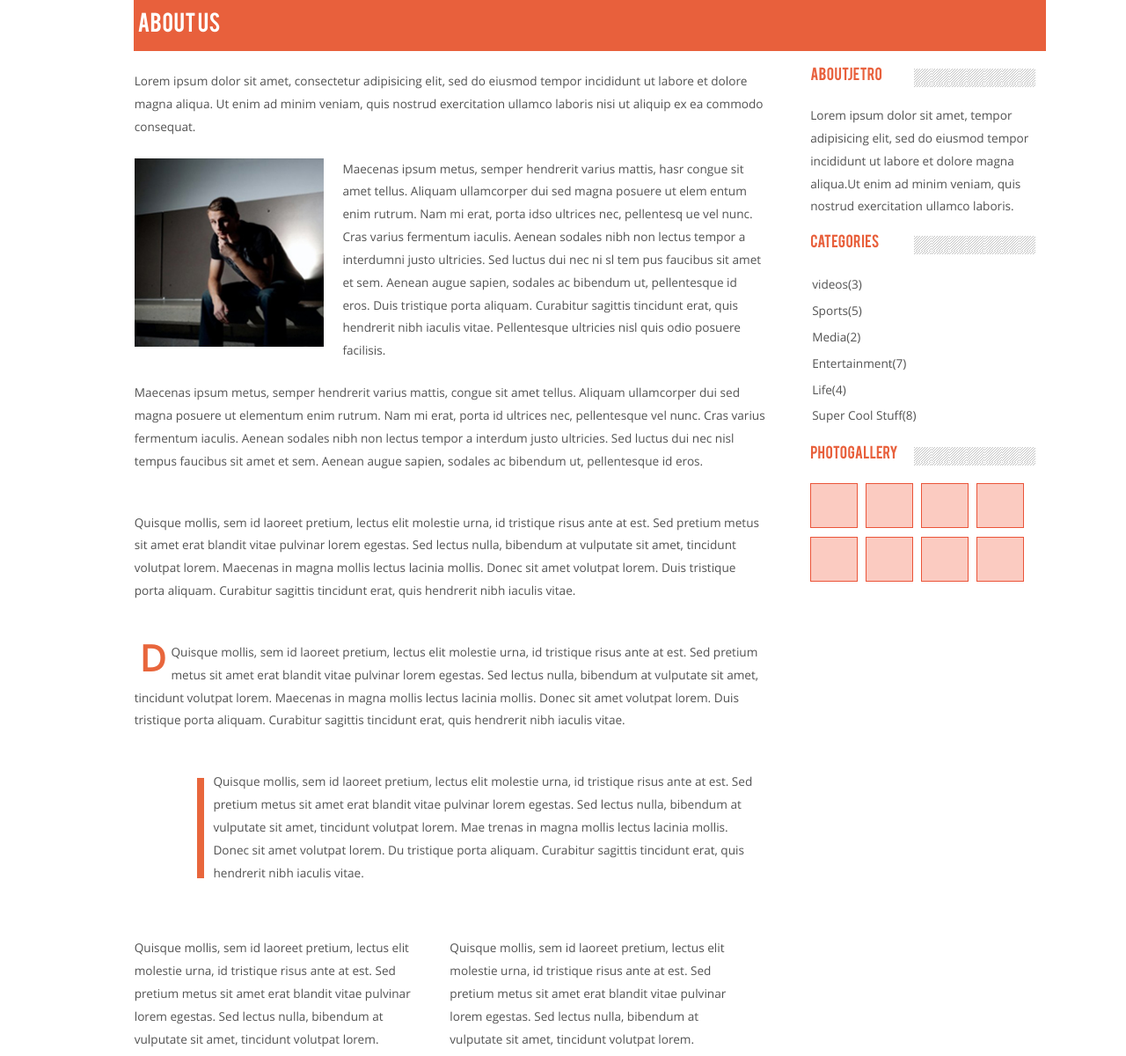
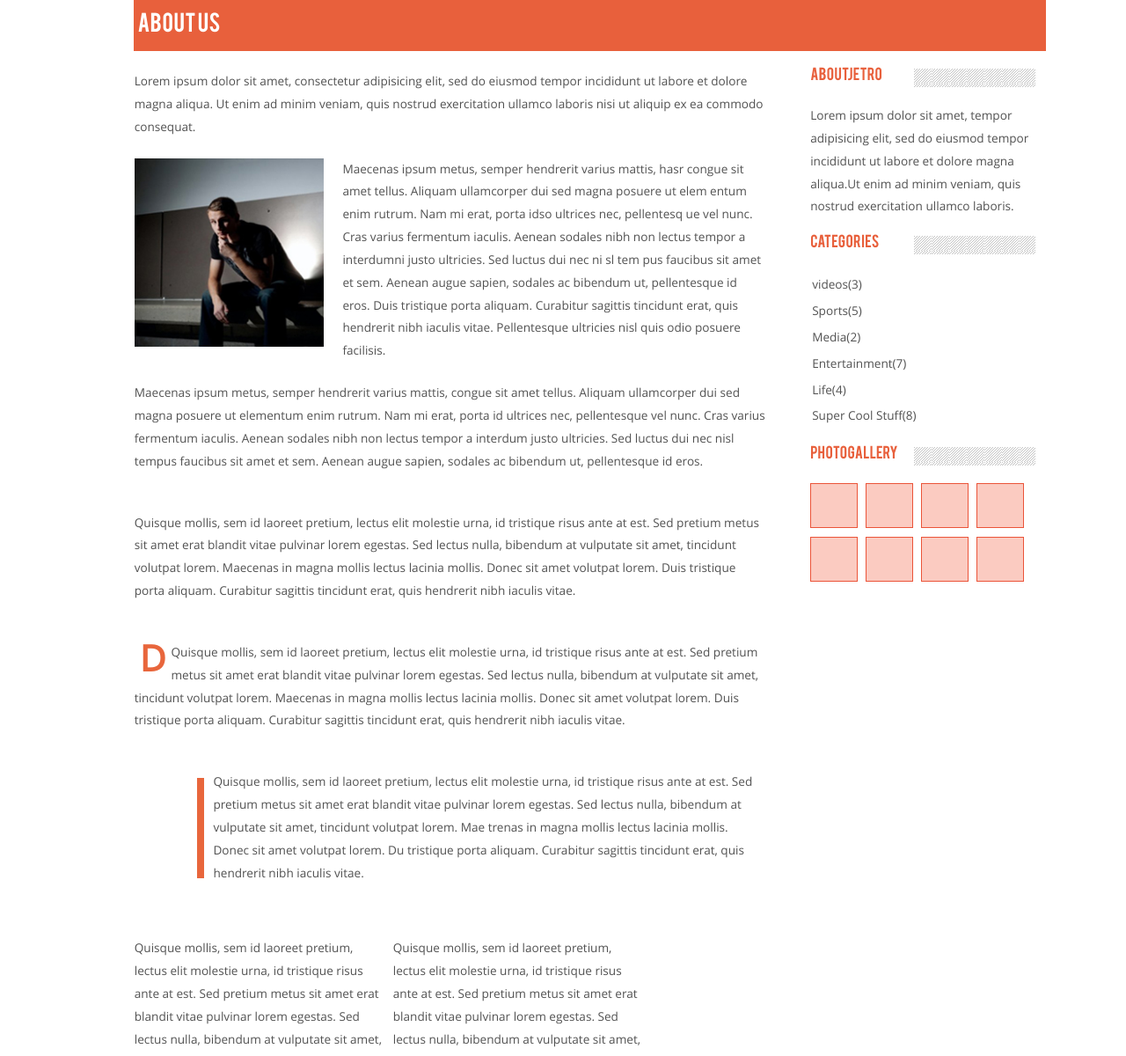
Before and after one commit to DmytroTohan/html-css-homework, a plain HTML site: page CSS/about.html in a window 1280 px wide. Shown: the part 74-1274 px from the top of the page at 88% size. Drawn offline with Linux system fonts and the light colour scheme.

Commit message:
Fixed bugs

```diff
--- a/CSS/css/style.css
+++ b/CSS/css/style.css
@@ -694,9 +694,9 @@ button::-moz-focus-inner {
 }
 
 .two-grids p {
-    width: 45%;
+    width: 40%;
     float: left;
-    margin-right: 5%;
+    margin-right: 1%;
 }
 
 .two-grids p:nth-child(2) {
```
